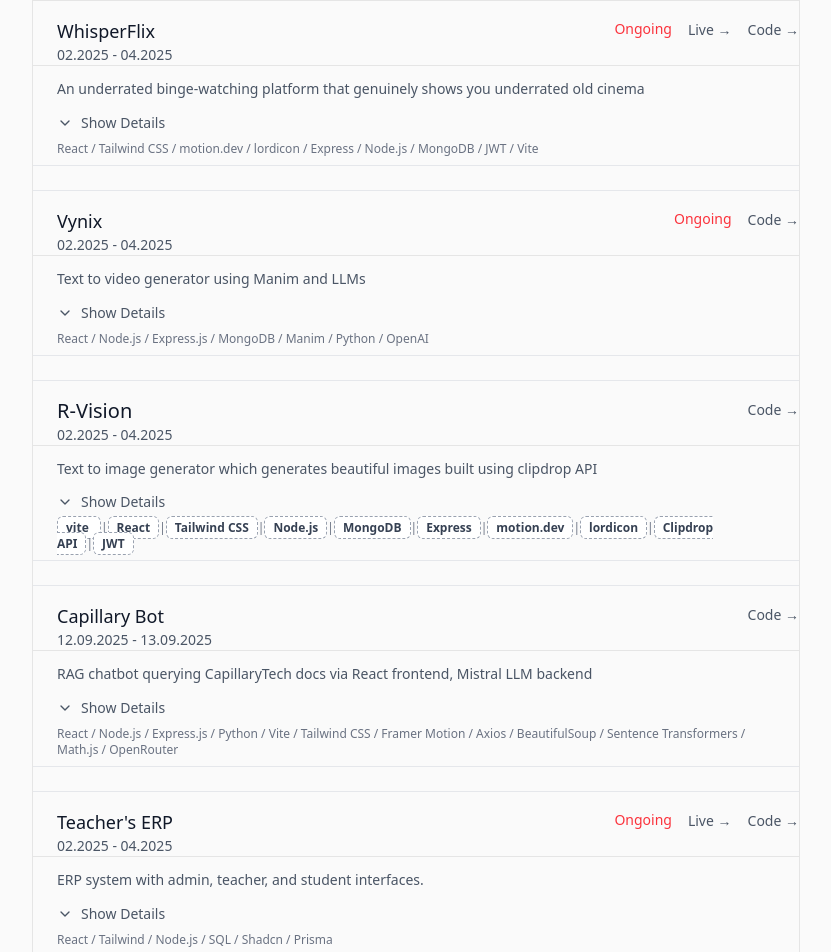
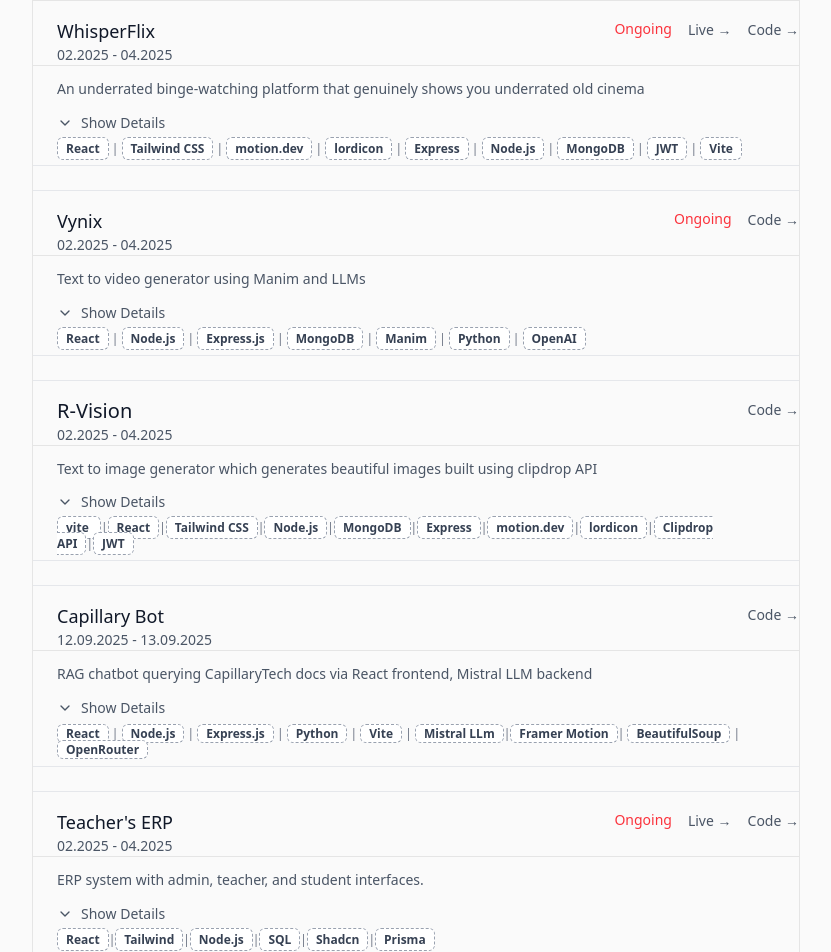
Before and after one commit to Arnav270803/MyPortfolio, a React (Vite) app: page / in a window 1280 px wide. Shown: the part 600-1552 px from the top of the page, without its empty margins (224-1055 px from the left). Built offline with nearby package versions, Linux system fonts and the light colour scheme; some icons are missing.

Commit message:
Added Button to the entire project seciton

```diff
--- a/src/Component/Sideprojects.jsx
+++ b/src/Component/Sideprojects.jsx
@@ -119,6 +119,13 @@ const BtDesign = `px-2 py-0.5 border border-dashed rounded-md cursor-pointer tra
 const WhisperFlixProject = ({ isDark }) => {
   const [isExpanded, setIsExpanded] = useState(false);
 
+  const BtDesign = `px-2 py-0.5 border border-dashed rounded-md cursor-pointer transition-all duration-300 font-semibold
+  ${isDark
+    ? 'bg-neutral-800 border-gray-600 text-gray-300 hover:border-white hover:shadow-[0_0_15px_rgba(255,255,255,0.25)] hover:scale-[1.02]'  // here the shadow code is like this because i wanted to be surround the button completely
+    : 'bg-white border-gray-400 text-gray-700 hover:border-gray-900 hover:shadow-[0_0_15px_rgba(0,0,0,0.3)] hover:scale-[1.02]'
+  }
+  active:scale-100`
+
   return (
     <div className={`pb-2 border-b ${isDark ? 'border-gray-800' : 'border-gray-200'}`}>
       <div className={`flex items-start justify-between mb-3 border-b ${isDark ? 'border-gray-800' : 'border-neutral-200'}`}>
@@ -217,7 +224,7 @@ const WhisperFlixProject = ({ isDark }) => {
       </div>
 
       <div className={`text-xs px-6 ${isDark ? 'text-gray-500' : 'text-gray-500'}`}>
-        React / Tailwind CSS / motion.dev / lordicon / Express / Node.js / MongoDB / JWT / Vite
+        <span className={BtDesign}>React</span> | <span className={BtDesign}>Tailwind CSS</span> | <span className={BtDesign}>motion.dev</span> | <span className={BtDesign}>lordicon</span> | <span className={BtDesign}>Express</span> | <span className={BtDesign}>Node.js</span> | <span className={BtDesign}>MongoDB</span> | <span className={BtDesign}>JWT</span> | <span className={BtDesign}>Vite</span>
       </div>
       <div className={`border-b py-1 mb-4 ${isDark ? 'border-gray-800' : 'border-gray-200'}`}>
       </div>
@@ -232,6 +239,13 @@ const WhisperFlixProject = ({ isDark }) => {
 // Vynix Project
 const VynixProject = ({ isDark }) => {
   const [isExpanded, setIsExpanded] = useState(false);
+
+  const BtDesign = `px-2 py-0.5 border border-dashed rounded-md cursor-pointer transition-all duration-300 font-semibold
+  ${isDark
+    ? 'bg-neutral-800 border-gray-600 text-gray-300 hover:border-white hover:shadow-[0_0_15px_rgba(255,255,255,0.25)] hover:scale-[1.02]'  // here the shadow code is like this because i wanted to be surround the button completely
+    : 'bg-white border-gray-400 text-gray-700 hover:border-gray-900 hover:shadow-[0_0_15px_rgba(0,0,0,0.3)] hover:scale-[1.02]'
+  }
+  active:scale-100`
 
   return (
     <div className={`pb-2 border-b ${isDark ? 'border-gray-800' : 'border-gray-200'}`}>
@@ -339,7 +353,7 @@ const VynixProject = ({ isDark }) => {
       </div>
 
       <div className={`text-xs px-6 ${isDark ? 'text-gray-500' : 'text-gray-500'}`}>
-        React / Node.js / Express.js / MongoDB / Manim / Python / OpenAI
+         <span className={BtDesign}>React</span> | <span className={BtDesign}>Node.js</span> | <span className={BtDesign}>Express.js</span> | <span className={BtDesign}>MongoDB</span> | <span className={BtDesign}>Manim</span> | <span className={BtDesign}>Python</span> | <span className={BtDesign}>OpenAI</span>
       </div>
       <div className={`border-b py-1 mb-4 ${isDark ? 'border-gray-800' : 'border-gray-200'}`}>
       </div>
@@ -355,6 +369,13 @@ const VynixProject = ({ isDark }) => {
 //Capillary Chatbot.
 const CapillaryBot = ({ isDark }) => {
   const [isExpanded, setIsExpanded] = useState(false);
+
+  const BtDesign = `px-2  border border-dashed rounded-md cursor-pointer transition-all duration-300 font-semibold
+  ${isDark
+    ? 'bg-neutral-800 border-gray-600 text-gray-300 hover:border-white hover:shadow-[0_0_15px_rgba(255,255,255,0.25)] hover:scale-[1.02]'  // here the shadow code is like this because i wanted to be surround the button completely
+    : 'bg-white border-gray-400 text-gray-700 hover:border-gray-900 hover:shadow-[0_0_15px_rgba(0,0,0,0.3)] hover:scale-[1.02]'
+  }
+  active:scale-100`
 
   return (
     <div className={`pb-2 border-b ${isDark ? 'border-gray-800' : 'border-gray-200'}`}>
@@ -454,8 +475,8 @@ const CapillaryBot = ({ isDark }) => {
         </div>
       </div>
 
-      <div className={`text-xs px-6 ${isDark ? 'text-gray-500' : 'text-gray-500'}`}>
-        React / Node.js / Express.js / Python / Vite / Tailwind CSS / Framer Motion / Axios / BeautifulSoup / Sentence Transformers / Math.js / OpenRouter
+   <div className={`text-xs px-6 ${isDark ? 'text-gray-500' : 'text-gray-500'}`}>
+        <span className={BtDesign}>React</span> | <span className={BtDesign}>Node.js</span> | <span className={BtDesign}>Express.js</span> | <span className={BtDesign}>Python</span> | <span className={BtDesign}>Vite</span> | <span className={BtDesign}>Mistral LLm</span>|<span className={BtDesign}>Framer Motion</span>| <span className={BtDesign}>BeautifulSoup</span> | <span className={BtDesign}>OpenRouter</span>
       </div>
       <div className={`border-b py-1 mb-4 ${isDark ? 'border-gray-800' : 'border-gray-200'}`}>
       </div>
@@ -471,6 +492,13 @@ const CapillaryBot = ({ isDark }) => {
 // Teacher's ERP Project
 const TeachersERP = ({ isDark }) => {
   const [isExpanded, setIsExpanded] = useState(false);
+
+    const BtDesign = `px-2 py-0.5 border border-dashed rounded-md cursor-pointer transition-all duration-300 font-semibold
+  ${isDark
+    ? 'bg-neutral-800 border-gray-600 text-gray-300 hover:border-white hover:shadow-[0_0_15px_rgba(255,255,255,0.25)] hover:scale-[1.02]'  // here the shadow code is like this because i wanted to be surround the button completely
+    : 'bg-white border-gray-400 text-gray-700 hover:border-gray-900 hover:shadow-[0_0_15px_rgba(0,0,0,0.3)] hover:scale-[1.02]'
+  }
+  active:scale-100`
 
   return (
     <div className={`pb-2 border-b ${isDark ? 'border-gray-800' : 'border-gray-200'}`}>
@@ -581,7 +609,7 @@ const TeachersERP = ({ isDark }) => {
       </div>
 
       <div className={`text-xs px-6 ${isDark ? 'text-gray-500' : 'text-gray-500'}`}>
-        React / Tailwind / Node.js / SQL / Shadcn / Prisma
+        <span className={BtDesign}>React</span>|<span className={BtDesign}>Tailwind</span>|<span className={BtDesign}>Node.js</span>|<span className={BtDesign}>SQL</span>|<span className={BtDesign}>Shadcn</span>|<span className={BtDesign}>Prisma</span>
       </div>
     </div>
   );
```
